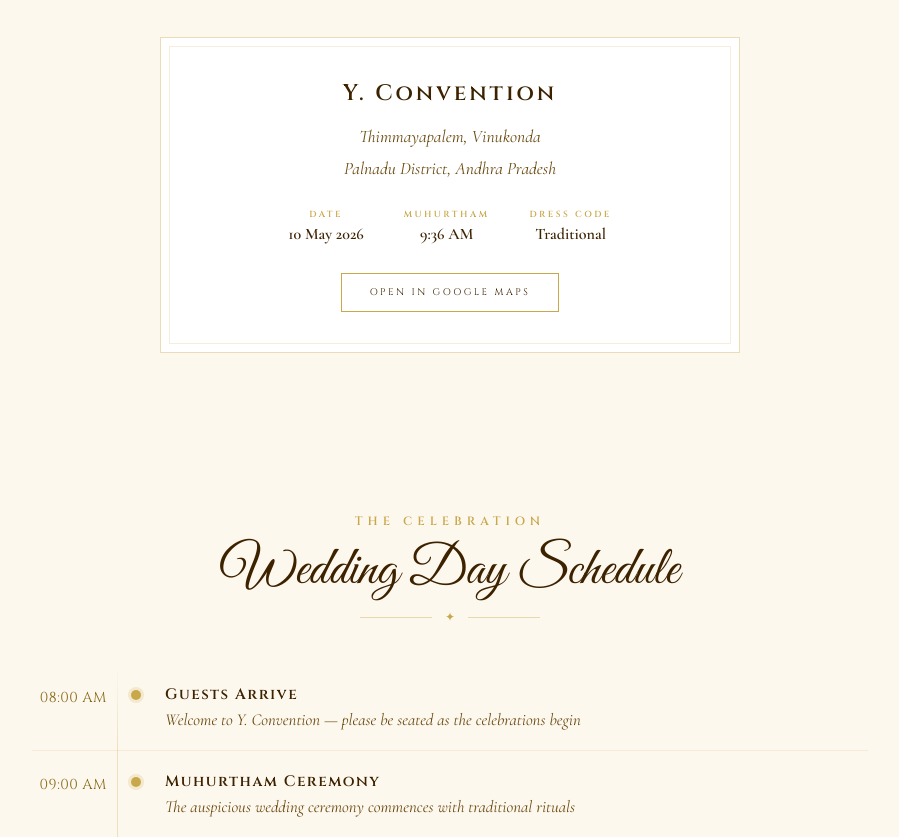
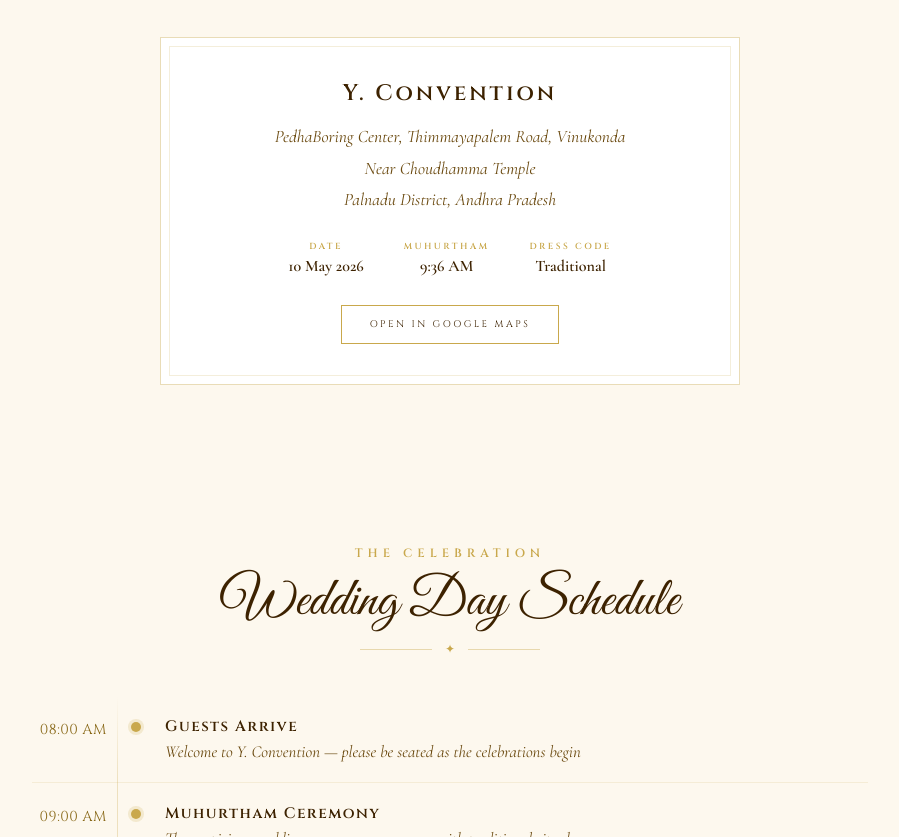
Before and after one commit to ChanduTelaga/Wedding-Invite, a plain HTML site: page index.html in a window 1280 px wide. Shown: the part 994-1831 px from the top of the page, without its empty margins (190-1089 px from the left). Drawn offline with nearby package versions, Linux system fonts and the light colour scheme.

Commit message:
Changed the address

```diff
--- a/index.html
+++ b/index.html
@@ -145,7 +145,7 @@
 
       <div class="venue-card reveal">
         <h3>Y. Convention</h3>
-        <p>Thimmayapalem, Vinukonda<br />Palnadu District, Andhra Pradesh</p>
+        <p>PedhaBoring Center, Thimmayapalem Road, Vinukonda<br />Near Choudhamma Temple<br/>Palnadu District, Andhra Pradesh</p>
 
         <div class="venue-details">
           <div class="venue-detail-item">
```
